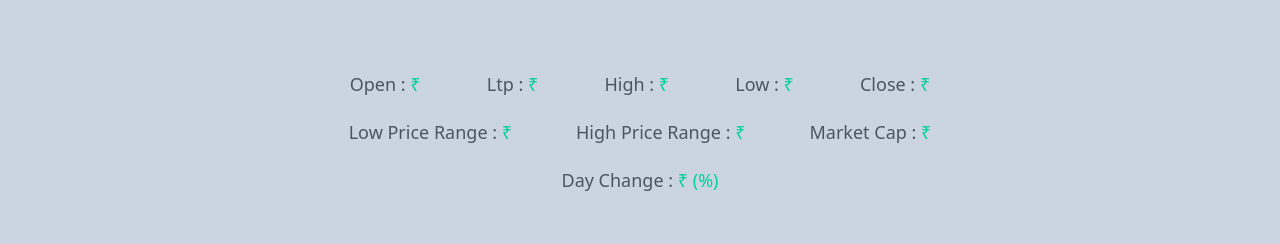
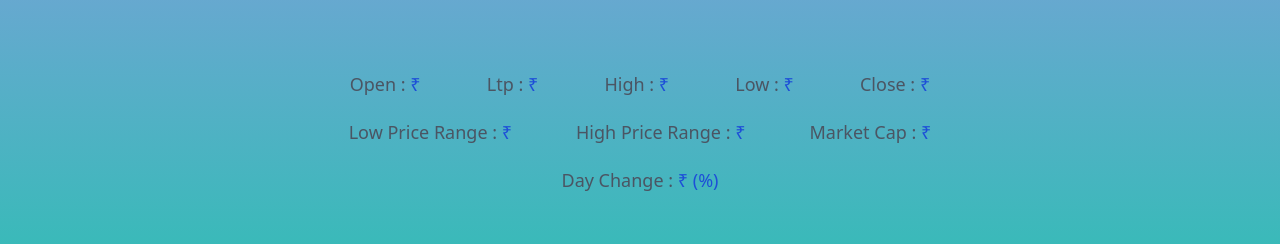
Before and after one commit to Vivek27951/Groww, a React (Create React App) app: page /Stocks/1 in a window 1280 px wide. Shown: the part 236-480 px from the top of the page. Built offline with nearby package versions, Linux system fonts and the light colour scheme.

Commit message:
background

```diff
--- a/src/App.js
+++ b/src/App.js
@@ -14,7 +14,11 @@ import Home from "./components/Home";
 
 const App = () => {
   return (
-    <div className="min-h-screen bg-slate-300">
+    <div
+      className="min-h-screen"
+      style={{ background: "linear-gradient( #9198e5 ,#00d09c)" }}
+    >
+      {/* <div className="min-h-screen bg-slate-100"> */}
       <div className="p-10">
         <div className="flex justify-center">
           <img src={Groww} alt="Groww" className="w-10" />
--- a/src/components/DetailStock.js
+++ b/src/components/DetailStock.js
@@ -40,52 +40,52 @@ const DetailStock = () => {
           src={currStock ? currStock.company.imageUrl : null}
           alt="company logo"
         />
-        <h2 className="flex justify-center text-3xl font-medium tracking-wide text-blue-600 underline">
+        <h2 className="flex justify-center text-3xl font-medium tracking-wide text-[#08efb6] underline">
           {currStock ? currStock.company.companyName : null}
         </h2>
       </div>
       <div className="p-10 mt-20 text-lg">
         <div className="flex justify-around m-5 space-x-16">
-          <p className="text-[#00d09c]">
+          <p className="text-blue-700">
             <span className="text-gray-600">Open :</span> <span>&#8377;</span>
             {currStock ? currStock.stats.open : null}
           </p>
-          <p className="text-[#00d09c]">
+          <p className="text-blue-700">
             <span className="text-gray-600">Ltp :</span> <span>&#8377;</span>
             {currStock ? currStock.stats.ltp : null}
           </p>
-          <p className="text-[#00d09c]">
+          <p className="text-blue-700">
             <span className="text-gray-600">High :</span> <span>&#8377;</span>
             {currStock ? currStock.stats.high : null}
           </p>
-          <p className="text-[#00d09c]">
+          <p className="text-blue-700">
             <span className="text-gray-600">Low :</span> <span>&#8377;</span>
             {currStock ? currStock.stats.low : null}
           </p>
-          <p className="text-[#00d09c]">
+          <p className="text-blue-700">
             <span className="text-gray-600">Close :</span> <span>&#8377;</span>
             {currStock ? currStock.stats.close : null}
           </p>
         </div>
         <div className="flex justify-around m-5 space-x-16">
-          <p className="text-[#00d09c]">
+          <p className="text-blue-700">
             <span className="text-gray-600">Low Price Range :</span>{" "}
             <span>&#8377;</span>
             {currStock ? currStock.stats.lowPriceRange : null}
           </p>
-          <p className="text-[#00d09c]">
+          <p className="text-blue-700">
             <span className="text-gray-600">High Price Range :</span>{" "}
             <span>&#8377;</span>
             {currStock ? currStock.stats.highPriceRange : null}
           </p>
-          <p className="text-[#00d09c]">
+          <p className="text-blue-700">
             <span className="text-gray-600">Market Cap :</span>{" "}
             <span>&#8377;</span>
             {currStock ? currStock.stats.marketCap : null}
           </p>
         </div>
         <div className="flex justify-center">
-          <p className="text-[#00d09c]">
+          <p className="text-blue-700">
             <span className="text-gray-600">Day Change :</span>{" "}
             <span>&#8377;</span>
             {currStock ? currStock.stats.dayChange : null} (
```
